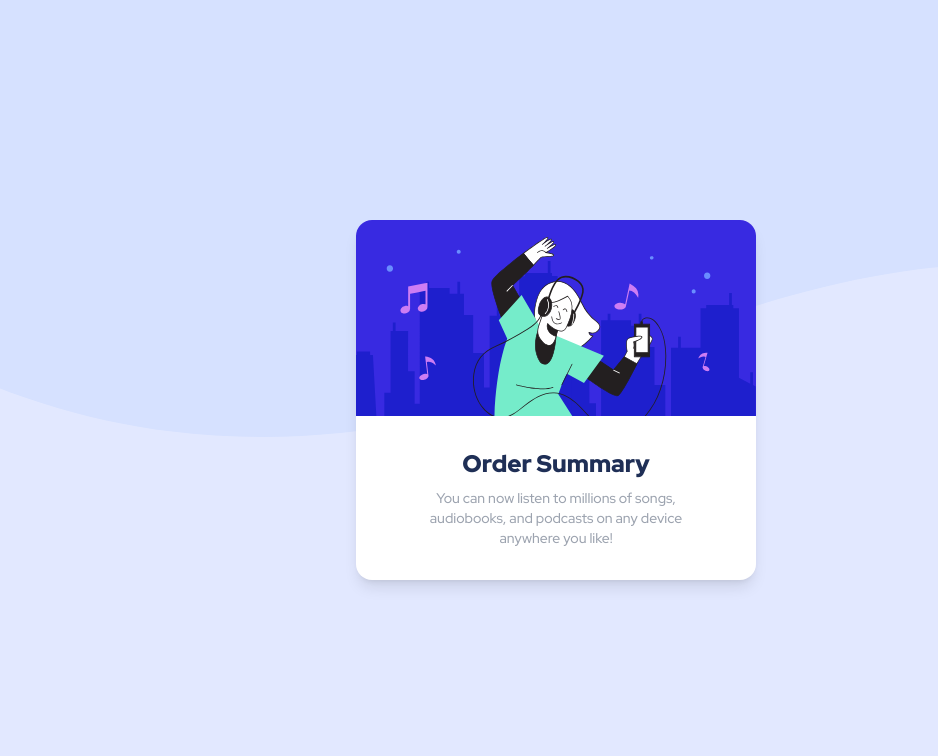
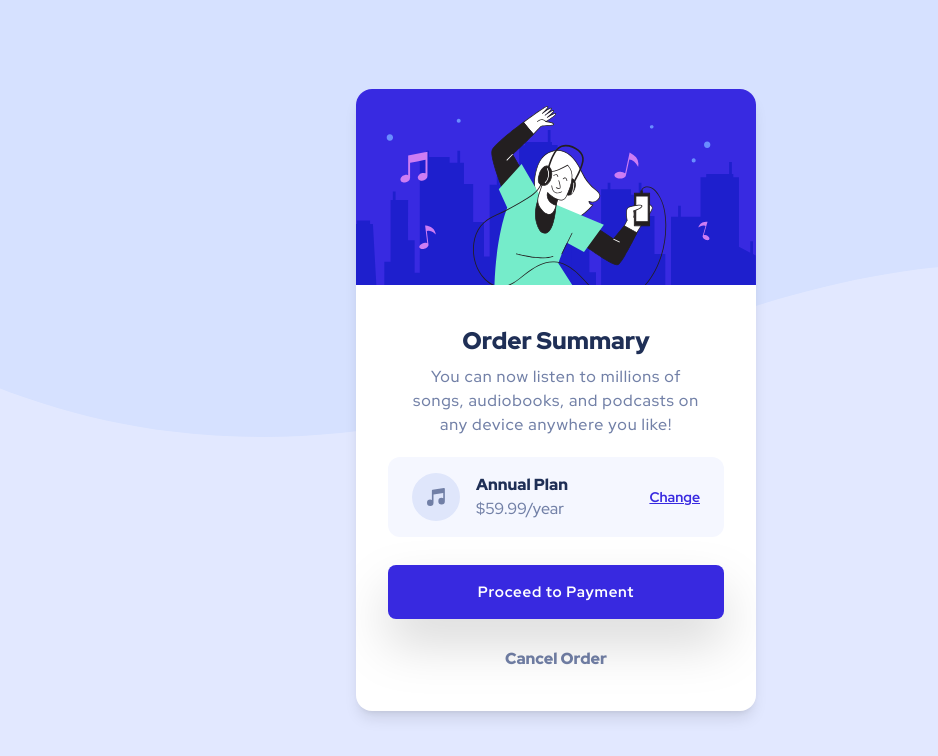
Before and after one commit to Cancersaintmichael/Order-Summary-Component, a React (Vite) app: page / in a window 1280 px wide. Shown: the top 756 px of the page, without its empty margins (84-1022 px from the left). Built offline with nearby package versions, Linux system fonts and the light colour scheme.

Commit message:
Update App.tsx and tailwind.config.js

```diff
--- a/src/App.tsx
+++ b/src/App.tsx
@@ -1,22 +1,39 @@
 import IllustrationHero from "./assets/illustration-hero.svg";
+import IconMusic from "./assets/icon-music.svg";
 
 function App() {
   return (
     <div className="App">
-      <div className="bg-pattern-desktop bg-pattern bg-repeat-x h-screen flex justify-center items-center">
-        <div className="rounded-[16px] shadow-lg bg-white overflow-hidden max-w-[400px]">
+      <div className="xs:bg-pattern-desktop bg-pattern-mobile bg-pattern bg-repeat-x absolute h-full w-full flex justify-center items-center">
+        <div className="rounded-2xl shadow-lg bg-white overflow-hidden max-w-[400px] min-w-[375px] mx-6">
           <div>
             <img src={IllustrationHero} alt="Hero illustration" />
           </div>
-          <div className="p-8">
-            <div className="px-8 flex flex-col gap-2">
+          <div className="xs:px-8 xs:py-10 p-8">
+            <div className="px-4 flex flex-col gap-2 mb-5">
               <h1 className="capitalize text-dark-blue font-black text-2xl text-center">
                 Order summary
               </h1>
-              <p className="text-center text-gray-400 text-sm">
+              <p className="text-center text-desaturated-blue text-base font-medium tracking-wider">
                 You can now listen to millions of songs, audiobooks, and
                 podcasts on any device anywhere you like!
               </p>
+            </div>
+            <div className="rounded-xl bg-very-pale-blue flex justify-between px-6 py-4 mb-7">
+              <div className="flex gap-4">
+                <img src={IconMusic} alt="Icon music" />
+                <dl>
+                  <dt className="capitalize text-dark-blue font-extrabold">Annual plan</dt>
+                  <dd className="text-desaturated-blue">$59.99/year</dd>
+                </dl>
+              </div>
+              <div className="flex items-center">
+                <button className="text-bright-blue font-bold underline text-sm transition-all hover:text-bright-blue/80 hover:no-underline">Change</button>
+              </div>
+            </div>
+            <div className="mb-7"><button className="bg-bright-blue text-white font-bold w-full rounded-lg xs:py-4 py-3 text-[15px] drop-shadow-2xl tracking-wider transition-colors hover:bg-bright-blue/80">Proceed to Payment</button></div>
+            <div className="text-center">
+              <button className="font-black text-desaturated-blue text-base capitalize text-[15px] transition-colors hover:text-dark-blue">Cancel order</button>
             </div>
           </div>
         </div>
--- a/tailwind.config.js
+++ b/tailwind.config.js
@@ -1,8 +1,13 @@
 /** @type {import('tailwindcss').Config} */
+const defaultTheme = require('tailwindcss/defaultTheme')
 export default {
   content: ["./index.html", "./src/**/*.{js,ts,jsx,tsx}"],
   theme: {
     extend: {
+      screens: {
+        'xs': '375px',
+        ...defaultTheme.screens,
+      },
       colors: {
         "pale-blue": "#f5f7ff",
         "bright-blue": "#3829e0",
```
